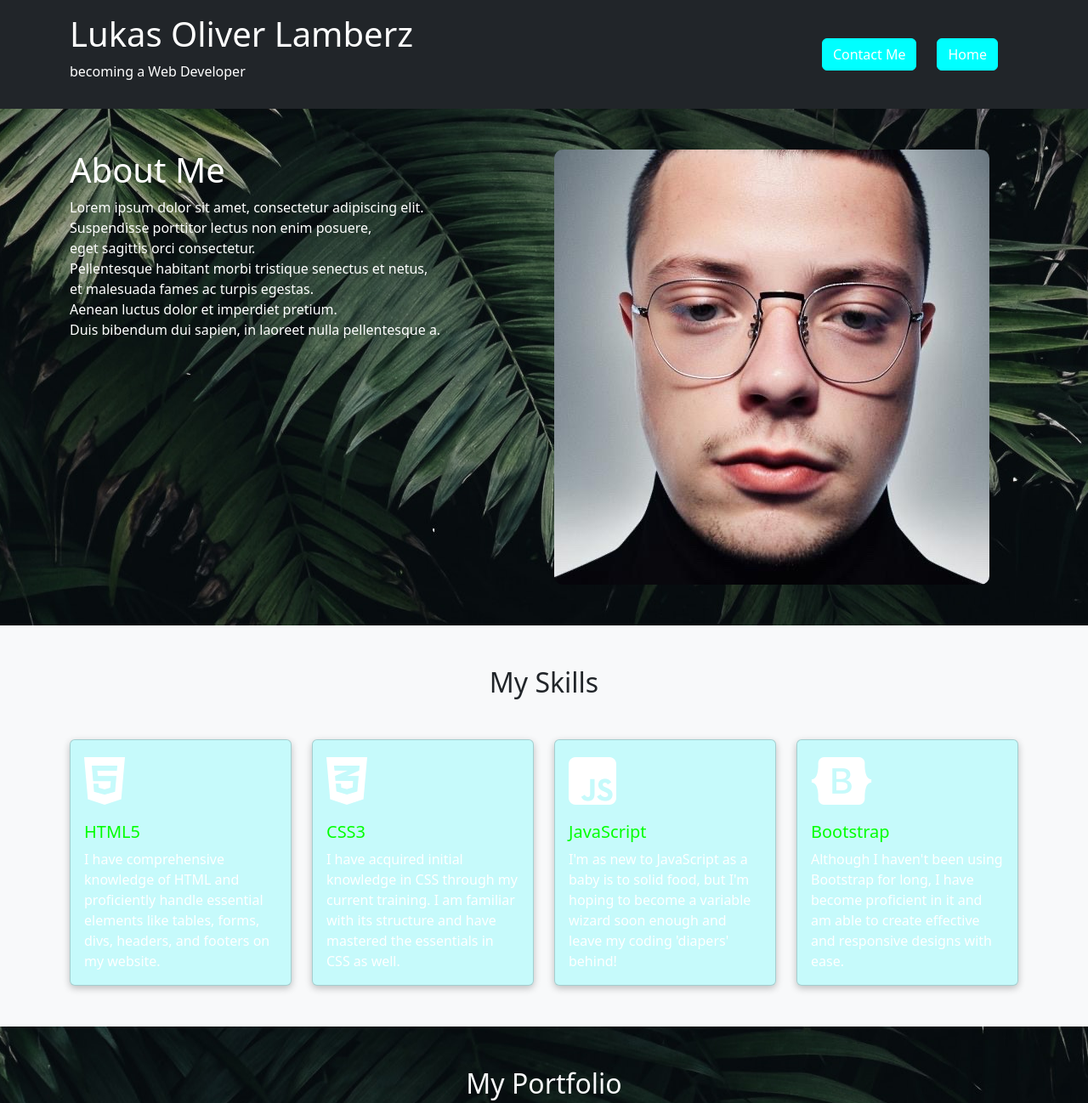
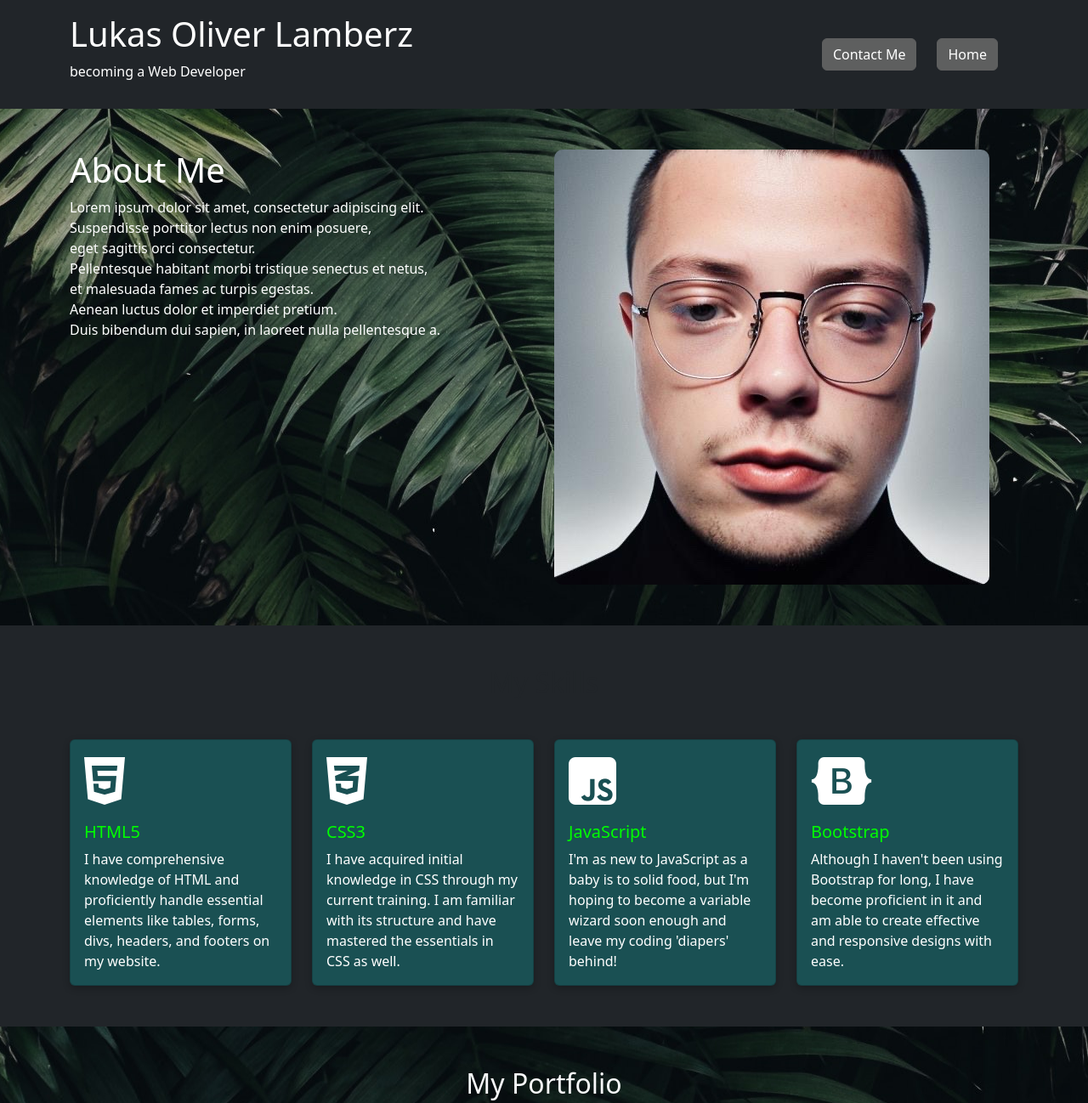
Before and after one commit to Lamboserker/portfolio, a website: page über-mich.html in a window 1280 px wide. Shown: the top 1298 px of the page at 85% size. Drawn offline with nearby package versions, Linux system fonts and the light colour scheme.

Commit message:
dark color

```diff
--- a/about-me.css
+++ b/about-me.css
@@ -55,11 +55,13 @@ body {
 @keyframes neon {
   0% {
     color: #fff;
-    text-shadow: 0 0 10px #fff, 0 0 20px #fff, 0 0 30px #fff, 0 0 40px #00ffff, 0 0 70px #00ffff, 0 0 80px #00ffff, 0 0 100px #00ffff, 0 0 150px #00ffff;
+    text-shadow: 0 0 10px #fff, 0 0 20px #fff, 0 0 30px #fff, 0 0 40px #00ffff,
+      0 0 70px #00ffff, 0 0 80px #00ffff, 0 0 100px #00ffff, 0 0 150px #00ffff;
   }
   100% {
     color: #00ff00;
-    text-shadow: 0 0 5px #fff, 0 0 10px #fff, 0 0 15px #fff, 0 0 20px #00ffff, 0 0 35px #00ffff, 0 0 40px #00ffff, 0 0 50px #00ffff, 0 0 75px #00ff00;
+    text-shadow: 0 0 5px #fff, 0 0 10px #fff, 0 0 15px #fff, 0 0 20px #00ffff,
+      0 0 35px #00ffff, 0 0 40px #00ffff, 0 0 50px #00ffff, 0 0 75px #00ff00;
   }
 }
 
@@ -98,8 +100,8 @@ body {
 }
 
 .btn-primary {
-  background-color: #00ffff;
-  border-color: #00ffff;
+  background-color: #5e5f5f;
+  border-color: #5e5f5f;
 }
 
 .btn-primary:hover {
--- a/über-mich.html
+++ b/über-mich.html
@@ -37,7 +37,7 @@
 				</div>
 			</div>
 		</section>
-        <section id="skills" class="bg-light py-5">
+        <section id="skills" class="bg-dark py-5">
 			<div class="container">
 				<div class="row">
 					<div class="col-12">
```
